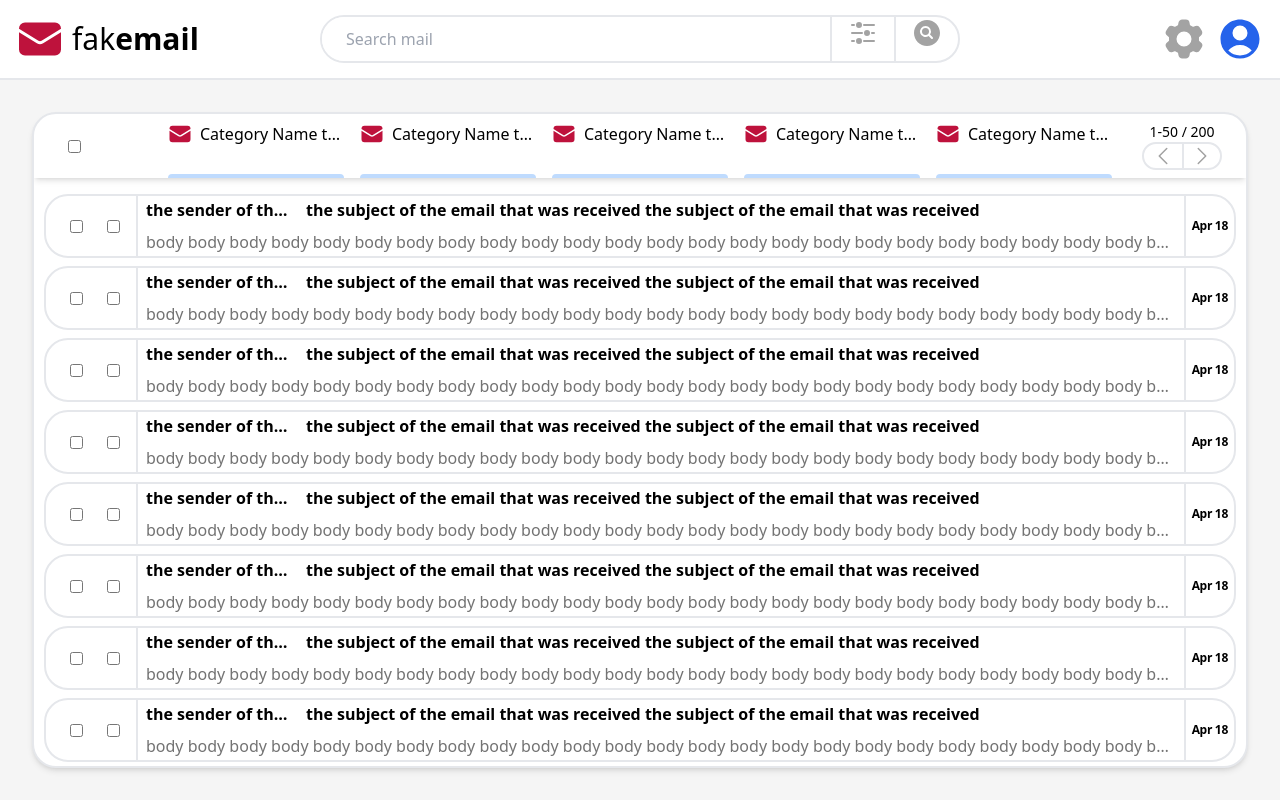
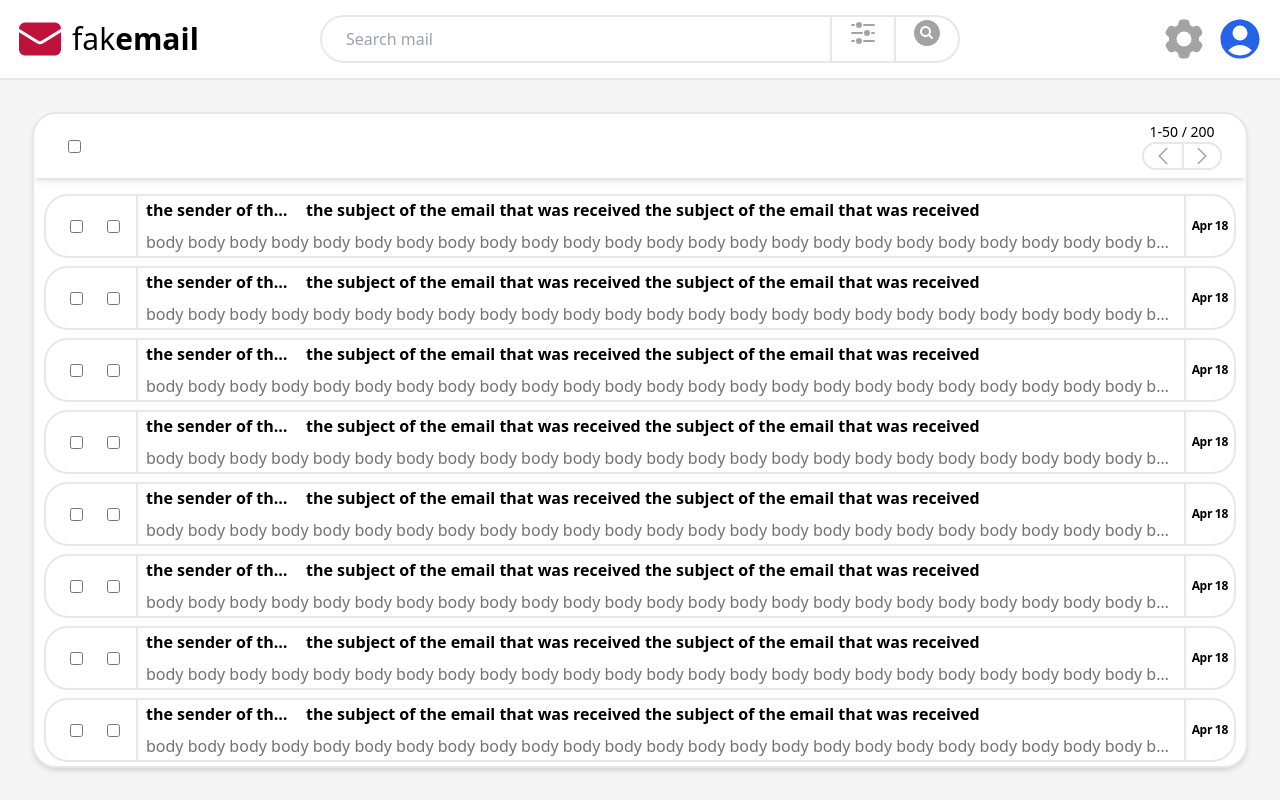
Before and after one commit to jacl38/fakemail, a React (Vite) app: page / in a window 1280 px wide. Built offline with nearby package versions, Linux system fonts and the light colour scheme.

Commit message:
Began using useLocalStorage to set default items (categories, labels, icons, etc.)

```diff
--- a/src/components/MailCategoryItem.tsx
+++ b/src/components/MailCategoryItem.tsx
@@ -1,5 +1,6 @@
-import { EnvelopeIcon } from "@heroicons/react/24/solid";
 import { tw } from "../utility/tailwindUtil";
+import { Category } from "../utility/storedTypes";
+import { icons } from "../utility/icons";
 
 const styles = {
 	outerContainer: tw(
@@ -13,22 +14,23 @@ const styles = {
 			`flex items-center space-x-2`
 		),
 		icon: tw(
-			`w-6 inline shrink-0`,
-			`text-rose-700`
+			`w-6 inline shrink-0`
 		),
 		title: tw(
-			`truncate`
+			`truncate`,
+			`max-sm:w-full`
 		),
 	}
 }
 
-const MailCategoryItem = () => {
+
+const MailCategoryItem = (props: Category) => {
 	return <div className={styles.outerContainer}>
 		<div className={styles.label.container}>
-			<EnvelopeIcon className={styles.label.icon}/>
-			<span className={styles.label.title}>Category Name the name of the category</span>
+			{icons[Object.keys(icons).includes(props.icon) ? props.icon : "envelope"]({ color: props.color ?? "#be123c", className: styles.label.icon })}
+			<p className={styles.label.title}>{props.label}</p>
 		</div>
-		<div className="w-full bg-blue-200 h-1 rounded-t-full"></div>
+		<div style={{ backgroundColor: props.color ?? "#be123c" }} className="w-full h-1 rounded-t-full"></div>
 	</div>
 }
 
--- a/src/components/MailViewHeader.tsx
+++ b/src/components/MailViewHeader.tsx
@@ -2,6 +2,8 @@ import { NavLink } from "react-router-dom"
 import { tw } from "../utility/tailwindUtil"
 import { ChevronLeftIcon, ChevronRightIcon } from "@heroicons/react/24/solid"
 import MailCategoryItem from "./MailCategoryItem"
+import useLocalStorage from "../hooks/useLocalStorage"
+import { Category } from "../utility/storedTypes"
 
 const styles = {
 	outerContainer: tw(
@@ -28,7 +30,7 @@ const styles = {
 			`transition-all`,
 			`absolute left-1/2 top-1/2 -translate-x-1/2 -translate-y-1/2`,
 			`flex items-stretch`,
-			`overflow-x-scroll overflow-y-hidden`
+			`overflow-x-scroll overflow-y-hidden`,
 		)
 	},
 	pageLinks: {
@@ -59,6 +61,8 @@ const styles = {
 }
 
 const MailViewHeader = () => {
+	const [categories, setCategories] = useLocalStorage("categories", []);
+
 	return <div className={styles.outerContainer}>
 
 		<div>
@@ -68,7 +72,7 @@ const MailViewHeader = () => {
 		</div>
 
 		<div className={styles.sectionSelector.container}>
-			{[...Array(50)].map((_, i) => <MailCategoryItem />)}
+			{(categories as Category[] ?? []).map((category, i) => <MailCategoryItem label={category.label} id={category.id} color={category.color} icon={category.icon ?? "envelope"}/>)}
 		</div>
 
 		<div className={styles.pageLinks.outerContainer}>
--- a/src/hooks/useLocalStorage.ts
+++ b/src/hooks/useLocalStorage.ts
@@ -1,13 +1,14 @@
 import { useEffect, useState } from "react"
 
 const useLocalStorage = (key: string, defaultValue: any) => {
-	const [storedValue, setStoredValue] = useState<string>();
+	const [storedValue, setStoredValue] = useState();
+	const [valueFound, setValueFound] = useState(false);
 
 	useEffect(() => {
 		try {
 			const item = window.localStorage.getItem(key);
 			setStoredValue(item ? JSON.parse(item) : defaultValue);
-			// _setStoredScore(item ? JSON.parse(item) : -1);
+			setValueFound(true);
 		} catch(e) { console.error(e); }
 	}, [key]);
 
@@ -18,7 +19,7 @@ const useLocalStorage = (key: string, defaultValue: any) => {
 		} catch(e) { console.error(e); }
 	}
 
-	return [storedValue, setValue] as const;
+	return [storedValue as typeof defaultValue, setValue] as const;
 }
 
 export default useLocalStorage;
--- a/src/pages/Layout.tsx
+++ b/src/pages/Layout.tsx
@@ -1,6 +1,10 @@
 import { Outlet } from "react-router-dom";
 import PageHeader from "../components/PageHeader";
 import { tw } from "../utility/tailwindUtil";
+import useLocalStorage from "../hooks/useLocalStorage";
+import { useEffect } from "react";
+import { Category } from "../utility/storedTypes";
+import { StarIcon } from "@heroicons/react/24/solid";
 
 const styles = {
 	outerContainer: tw(
@@ -23,6 +27,24 @@ const styles = {
 }
 
 const Layout = () => {
+	const [initialSetup, setInitialSetup] = useLocalStorage("initial-setup", false);
+	const [categories, setCategories] = useLocalStorage("categories", []);
+
+	useEffect(() => {
+		console.log(`Initial setup value: ${initialSetup}`);
+		if(initialSetup == undefined) return;
+
+		if(!initialSetup) {
+			setCategories([
+				{ label: "All mail", color: "#be123c", icon: "envelope" },
+				{ label: "Starred", color: "#fbbf24", icon: "star" },
+				{ label: "Drafts", color: "#475569", icon: "pencil" }
+			] as Category[]);
+			location.reload();
+		}
+		setInitialSetup(true);
+	}, [initialSetup]);
+
 	return <div className={styles.outerContainer}>
 		<PageHeader />
 		<div className={styles.contentContainer}>
--- /dev/null
+++ b/src/utility/icons.tsx
@@ -0,0 +1,9 @@
+import { EnvelopeIcon, PencilIcon, StarIcon } from "@heroicons/react/24/solid"
+
+type iconProps = typeof EnvelopeIcon.defaultProps;
+
+export const icons: { [key: string]: (props: iconProps) => JSX.Element } = {
+	envelope: (props) => <EnvelopeIcon {...props}/>,
+	star: (props) => <StarIcon {...props}/>,
+	pencil: (props) => <PencilIcon {...props}/>
+}
--- /dev/null
+++ b/src/utility/storedTypes.ts
@@ -0,0 +1,8 @@
+
+
+export interface Category {
+	id: string,
+	label: string,
+	color: string,
+	icon: string
+}
```
